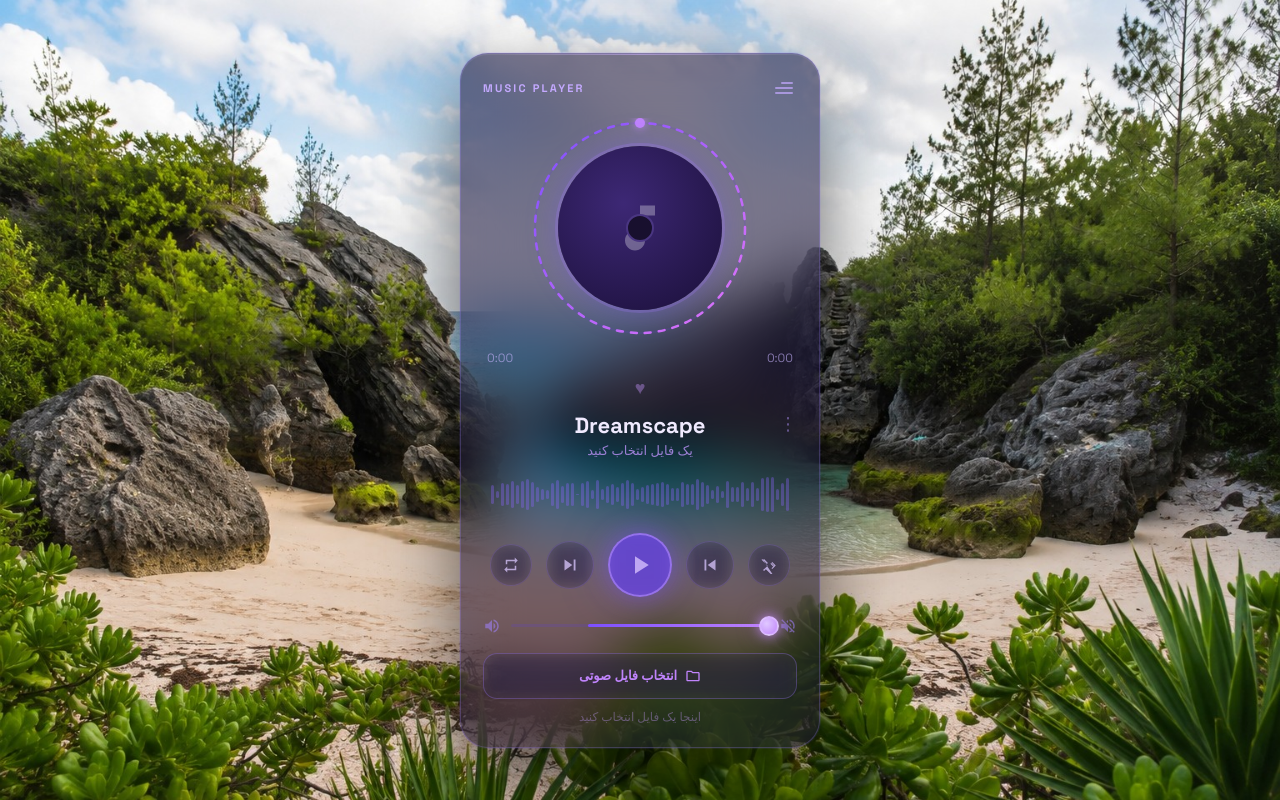
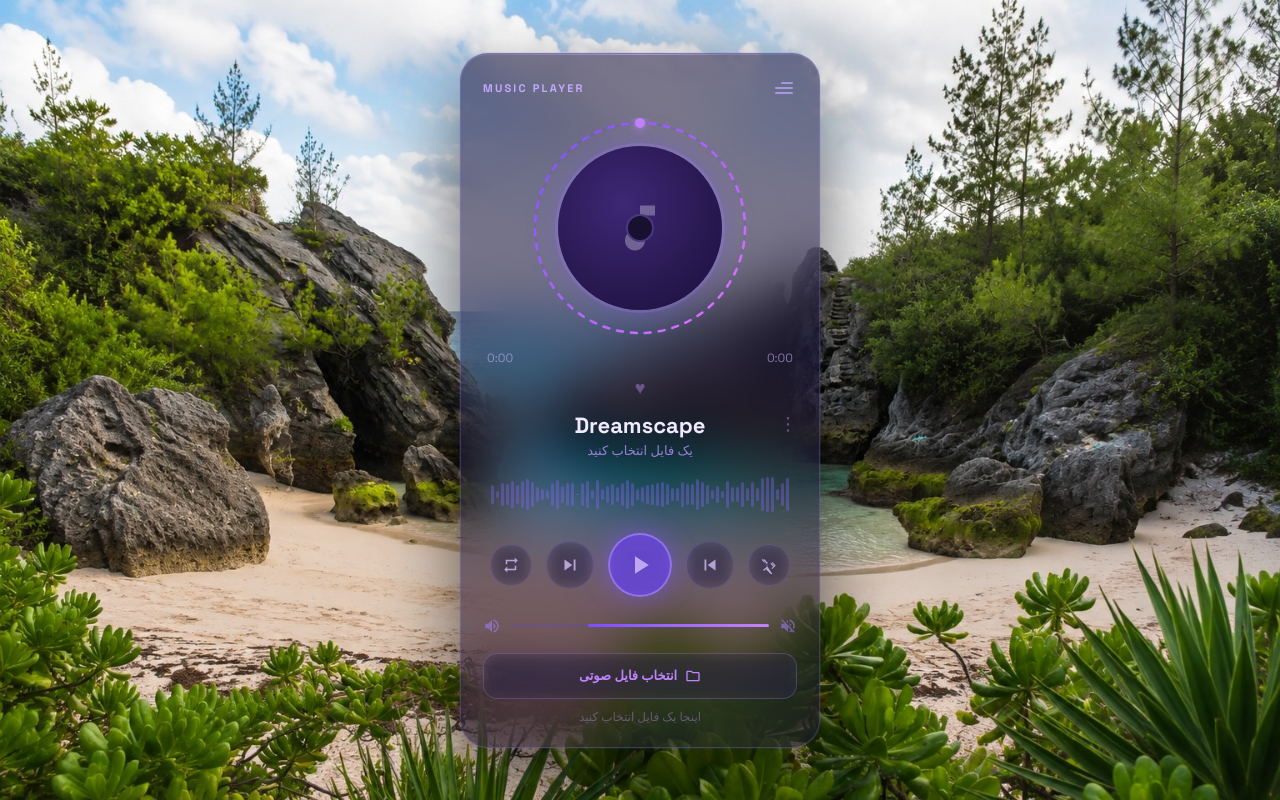
Before and after one commit to Abdul-Sattar-Rahimi/MUSIC-PLAYER, a plain HTML site: page index.html in a window 1280 px wide. Drawn offline with Linux system fonts and the light colour scheme.

Commit message:
Update index.html

```diff
--- a/index.html
+++ b/index.html
@@ -289,17 +289,7 @@
       border-radius: 99px;
       position: relative;
     }
-    .vol-thumb {
-      position: absolute;
-      right: -10px; top: 50%;
-      transform: translateY(-50%);
-      width: 20px; height: 20px;
-      background: radial-gradient(circle at 35% 35%, #e0c8ff, #c084fc);
-      border-radius: 50%;
-      box-shadow: 0 0 12px rgba(192,132,252,0.9), 0 0 24px rgba(192,132,252,0.4);
-      border: 2px solid rgba(255,255,255,0.25);
-      pointer-events: none;
-    }
+
     input[type=range].vol-slider {
       position: absolute;
       inset: -10px 0;
@@ -447,7 +437,6 @@
 
   <div class="vol-track" id="volTrack">
     <div class="vol-fill" id="volFill" style="width:70%"></div>
-    <div class="vol-thumb" id="volThumb" style="left:calc(70% - 10px)"></div>
     <input type="range" class="vol-slider" id="volSlider" min="0" max="100" value="70">
   </div>
 
```
